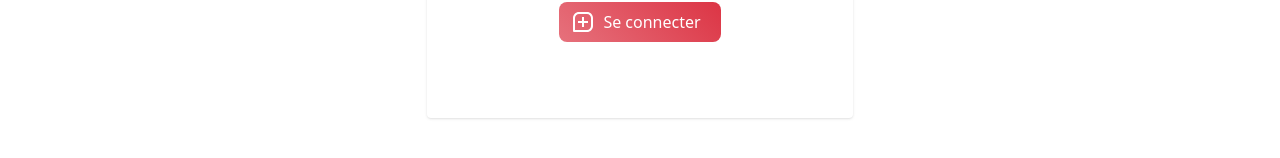
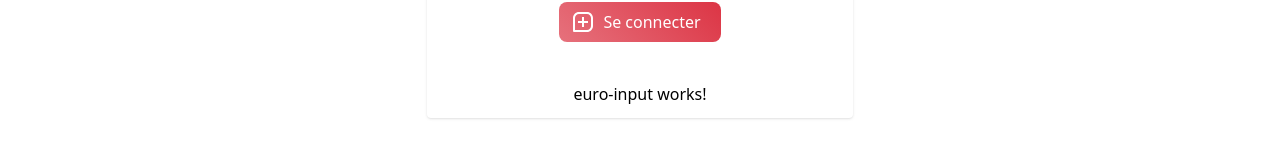
Before and after one commit to charlesb9/formation-mds-app-web, an Angular app in the folder app/: page /login in a window 1280 px wide. Shown: the part 278-436 px from the top of the page. Built offline with nearby package versions, Linux system fonts and the light colour scheme.

Commit message:
init euro_input

```diff
--- a/app/src/app/auth/login/login.component.html
+++ b/app/src/app/auth/login/login.component.html
@@ -12,5 +12,6 @@
       type="password"
     />
     <app-button [disabled]="false" label="Se connecter" variant="danger" iconPrefix="add" (onClick)="login()"/>
+    <app-euro-input/>
   </div>
 </div>
--- a/app/src/app/auth/login/login.component.ts
+++ b/app/src/app/auth/login/login.component.ts
@@ -2,13 +2,14 @@ import { Router } from '@angular/router';
 import { AuthService } from '../auth.service';
 import { Component, inject } from '@angular/core';
 import { ButtonComponent } from "../../components/button.component";
+import { EuroInputComponent } from "../../components/euro-input.component";
 
 @Component({
     selector: 'app-login',
     standalone: true,
     templateUrl: './login.component.html',
     styleUrl: './login.component.scss',
-    imports: [ButtonComponent]
+    imports: [ButtonComponent, EuroInputComponent]
 })
 export class LoginComponent {
 
--- /dev/null
+++ b/app/src/app/components/euro-input.component.ts
@@ -0,0 +1,16 @@
+import { Component } from '@angular/core';
+
+@Component({
+  selector: 'app-euro-input',
+  standalone: true,
+  imports: [],
+  template: `
+    <p>
+      euro-input works!
+    </p>
+  `,
+  styles: ``
+})
+export class EuroInputComponent {
+
+}
```
